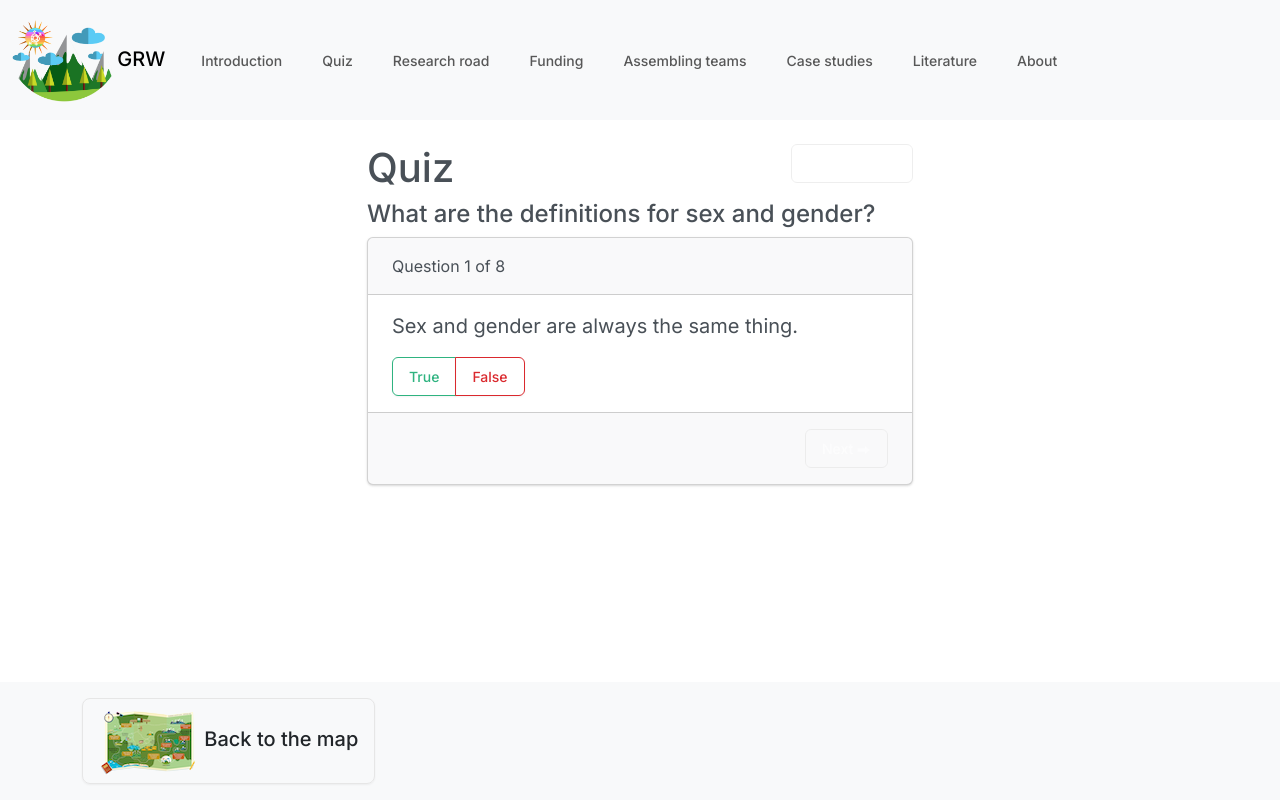
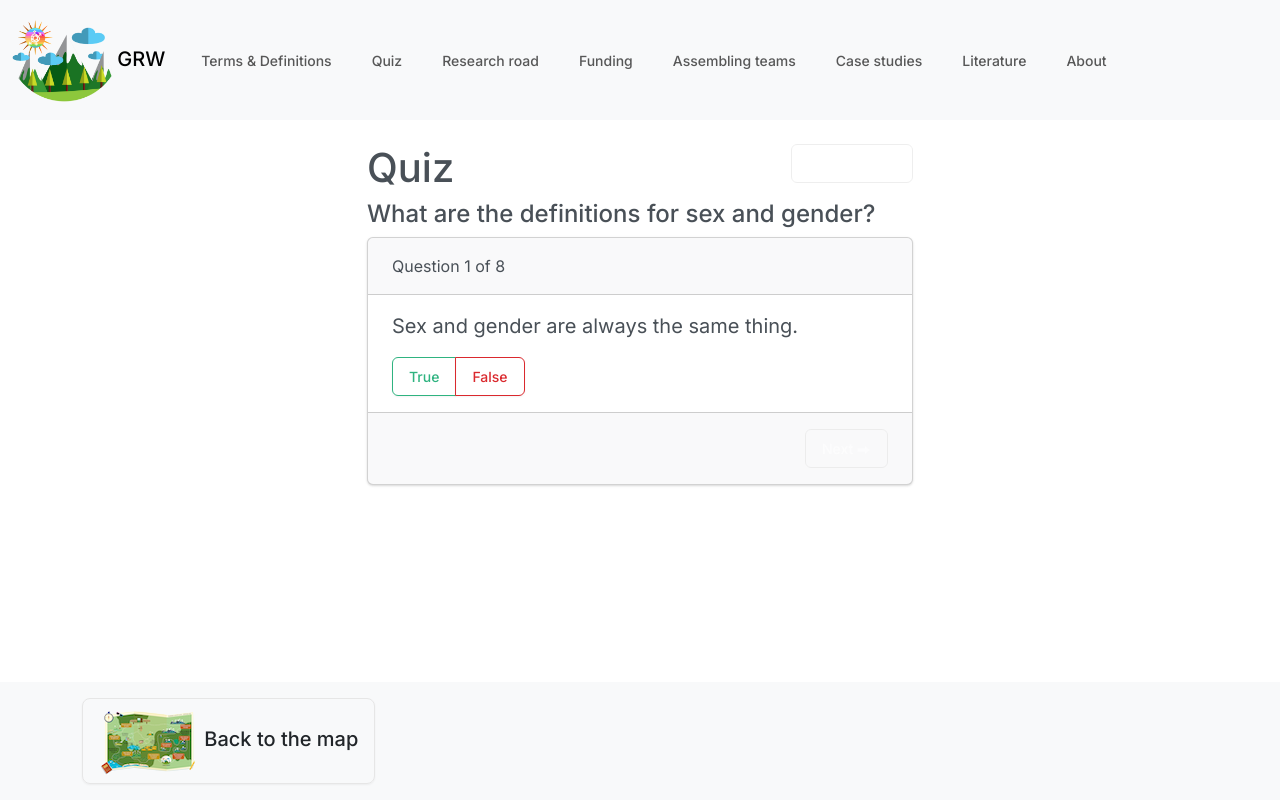
Before and after one commit to genderful-research/genderful_research_world, a Vue app: page /quiz in a window 1280 px wide. Built offline with nearby package versions, Linux system fonts and the light colour scheme.

Commit message:
Replace introduction with terms & conditions

```diff
--- a/src/assets/content.yml
+++ b/src/assets/content.yml
@@ -21,8 +21,8 @@ quiz_results:
     good: Basically a pro, want to learn more, check the genderful resources.
     average: Good job so far, if you want to become a pro, check the genderful resources.
     bad: You could improve your knowledge on sex and gender, check the genderful resources.
-introduction:
-  title: Introduction and terminology
+terms_and_definitions:
+  title: Terms & Definitions
   body: The terms "sex" and "gender" are used in many different ways in the scientific literature, and are often (incorrectly) used interchangeably. These resources provide comprehensive definitions of each term, and why these constructs are important to incorporate into your research.
 
 
--- a/src/assets/map.yml
+++ b/src/assets/map.yml
@@ -80,7 +80,7 @@
 
 - title: Help with writing?
   body: Learn about the definitions of sex and gender to use in your writing.
-  href: "/introduction"
+  href: "/terms_and_definitions"
   left: 90.16
   top: 77.91
   width: 5.75
--- a/src/components/NavBar.vue
+++ b/src/components/NavBar.vue
@@ -28,7 +28,7 @@ onMounted(() => {
     <div class="collapse navbar-collapse" id="navbarSupportedContent">
       <ul class="navbar-nav me-auto mb-2 mb-lg-0">
         <li class="nav-item">
-            <router-link class="nav-link" to="/introduction">Introduction</router-link>
+            <router-link class="nav-link" to="/terms_and_definitions">Terms &amp; Definitions</router-link>
         </li>
         <li class="nav-item">
             <router-link class="nav-link" to="/quiz">{{ content.navigation.quiz }}</router-link>
--- a/src/components/Question.vue
+++ b/src/components/Question.vue
@@ -102,7 +102,7 @@ const yesno = [
                 <h4 class="alert-heading">Score: {{ getScore(section) }}%</h4>
                 <p>{{ content.quiz_results.good }}</p>
                 <div v-if="section === 'definitions'">
-                <router-link class="btn btn-secondary" to="/introduction">Go to introduction</router-link>
+                <router-link class="btn btn-secondary" to="/terms_and_definitions">Go to terms_and_definitions</router-link>
                 </div>
                 <div v-else>
                 <router-link class="btn btn-secondary" to="/">Go to map</router-link>
@@ -112,7 +112,7 @@ const yesno = [
                 <h4 class="alert-heading">Score: {{ getScore(section) }}%</h4>
                 <p>{{ content.quiz_results.average }}</p>
                 <div v-if="section === 'definitions'">
-                <router-link class="btn btn-secondary" to="/introduction">Go to introduction</router-link>
+                <router-link class="btn btn-secondary" to="/terms_and_definitions">Go to terms_and_definitions</router-link>
                 </div>
                 <div v-else>
                 <router-link class="btn btn-secondary" to="/definition-door">Go to Definition door</router-link>
@@ -122,7 +122,7 @@ const yesno = [
                 <h4 class="alert-heading">Score: {{ getScore(section) }}%</h4>
                 <p>{{ content.quiz_results.bad }}</p>
                 <div v-if="section === 'definitions'">
-                <router-link class="btn btn-secondary" to="/introduction">Go to introduction</router-link>
+                <router-link class="btn btn-secondary" to="/terms_and_definitions">Go to terms_and_definitions</router-link>
                 </div>
                 <div v-else>
                 <router-link class="btn btn-secondary" to="/definition-door">Go to Definition door</router-link>
--- a/src/router/index.js
+++ b/src/router/index.js
@@ -9,13 +9,13 @@ const routes = [
     component: Home
   },
   {
-    path: '/introduction',
-    name: 'Introduction',
+    path: '/terms_and_definitions',
+    name: 'Terms & Definitions',
     component: () => import('../views/InfoResource.vue'),
     props: {
-      title: content.introduction.title,
-      content: content.introduction.body,
-      phase: "introduction",
+      title: content.terms_and_definitions.title,
+      content: content.terms_and_definitions.body,
+      phase: "terms_and_definitions",
     }
   },
   {
```
Also changed, not shown: src/assets/resources.yml (+8 -8 lines), src/assets/resources.csv.
